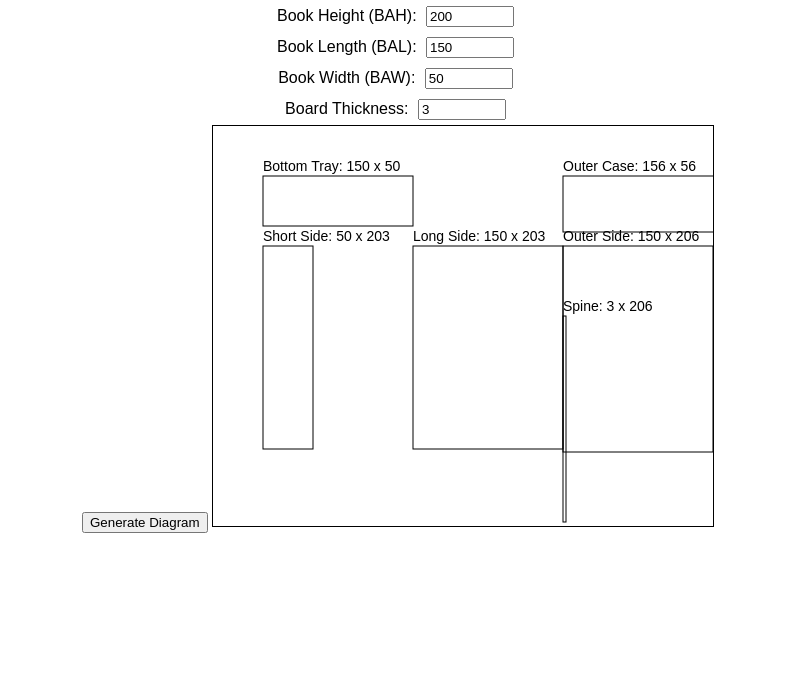
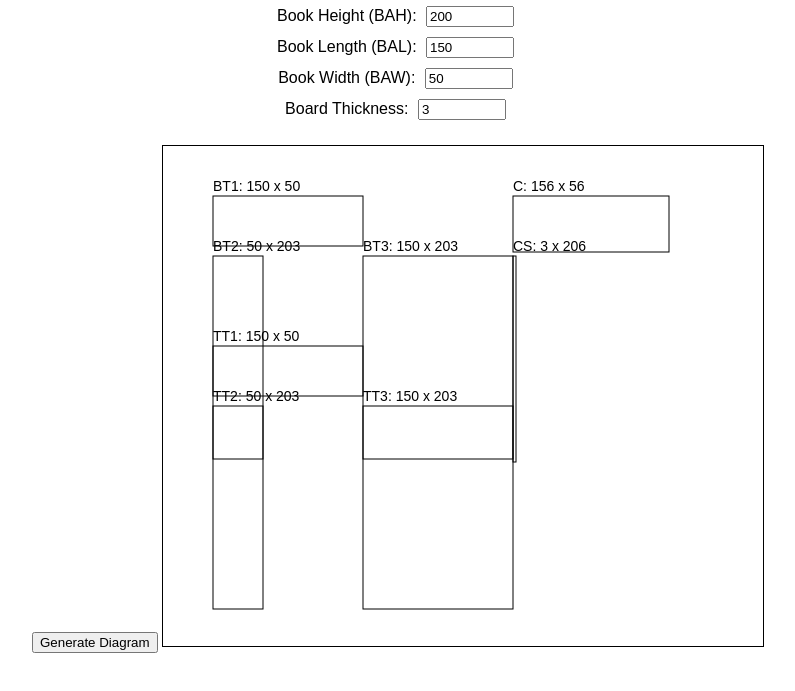
Before and after one commit to domgalloguitars/ClamshellBookBoxMeasuringTool, a plain HTML site: page index.html in a window 1280 px wide. Both pictures are taken after a click on the button "Generate Diagram". Shown: the part 79-770 px from the top of the page, without its empty margins (242-1037 px from the left). Drawn offline with Linux system fonts and the light colour scheme.

Commit message:
Update index.html

```diff
--- a/index.html
+++ b/index.html
@@ -8,7 +8,7 @@
         body { font-family: Arial, sans-serif; text-align: center; }
         .container { width: 80%; margin: auto; }
         input { width: 80px; margin: 5px; }
-        canvas { border: 1px solid black; }
+        canvas { border: 1px solid black; margin-top: 20px; }
     </style>
 </head>
 <body>
@@ -20,7 +20,7 @@
         <label>Book Width (BAW):</label> <input type="number" id="baw" value="50"><br>
         <label>Board Thickness:</label> <input type="number" id="board" value="3"><br>
         <button onclick="calculate()">Generate Diagram</button>
-        <canvas id="diagram" width="500" height="400"></canvas>
+        <canvas id="diagram" width="600" height="500"></canvas>
     </div>
 
     <script>
@@ -31,32 +31,31 @@
             const board = parseFloat(document.getElementById('board').value);
 
             const ctx = document.getElementById('diagram').getContext('2d');
-            ctx.clearRect(0, 0, 500, 400);
-
+            ctx.clearRect(0, 0, 600, 500);
             ctx.font = "14px Arial";
             ctx.fillStyle = "black";
 
-            // Draw Bottom Tray
+            // Bottom Tray
             ctx.strokeRect(50, 50, bal, baw);
-            ctx.fillText(`Bottom Tray: ${bal} x ${baw}`, 50, 45);
+            ctx.fillText(`BT1: ${bal} x ${baw}`, 50, 45);
+            ctx.strokeRect(50, 110, baw, bah + board);
+            ctx.fillText(`BT2: ${baw} x ${bah + board}`, 50, 105);
+            ctx.strokeRect(200, 110, bal, bah + board);
+            ctx.fillText(`BT3: ${bal} x ${bah + board}`, 200, 105);
 
-            // Draw Short Side
-            ctx.strokeRect(50, 120, baw, bah + board);
-            ctx.fillText(`Short Side: ${baw} x ${bah + board}`, 50, 115);
+            // Top Tray
+            ctx.strokeRect(50, 200, bal, baw);
+            ctx.fillText(`TT1: ${bal} x ${baw}`, 50, 195);
+            ctx.strokeRect(50, 260, baw, bah + board);
+            ctx.fillText(`TT2: ${baw} x ${bah + board}`, 50, 255);
+            ctx.strokeRect(200, 260, bal, bah + board);
+            ctx.fillText(`TT3: ${bal} x ${bah + board}`, 200, 255);
 
-            // Draw Long Side
-            ctx.strokeRect(200, 120, bal, bah + board);
-            ctx.fillText(`Long Side: ${bal} x ${bah + board}`, 200, 115);
-
-            // Draw Outer Case (3 pieces)
+            // Cover
             ctx.strokeRect(350, 50, bal + 2 * board, baw + 2 * board);
-            ctx.fillText(`Outer Case: ${bal + 2 * board} x ${baw + 2 * board}`, 350, 45);
-
-            ctx.strokeRect(350, 120, bal, bah + 2 * board);
-            ctx.fillText(`Outer Side: ${bal} x ${bah + 2 * board}`, 350, 115);
-
-            ctx.strokeRect(350, 190, board, bah + 2 * board);
-            ctx.fillText(`Spine: ${board} x ${bah + 2 * board}`, 350, 185);
+            ctx.fillText(`C: ${bal + 2 * board} x ${baw + 2 * board}`, 350, 45);
+            ctx.strokeRect(350, 110, board, bah + 2 * board);
+            ctx.fillText(`CS: ${board} x ${bah + 2 * board}`, 350, 105);
         }
     </script>
 
```
